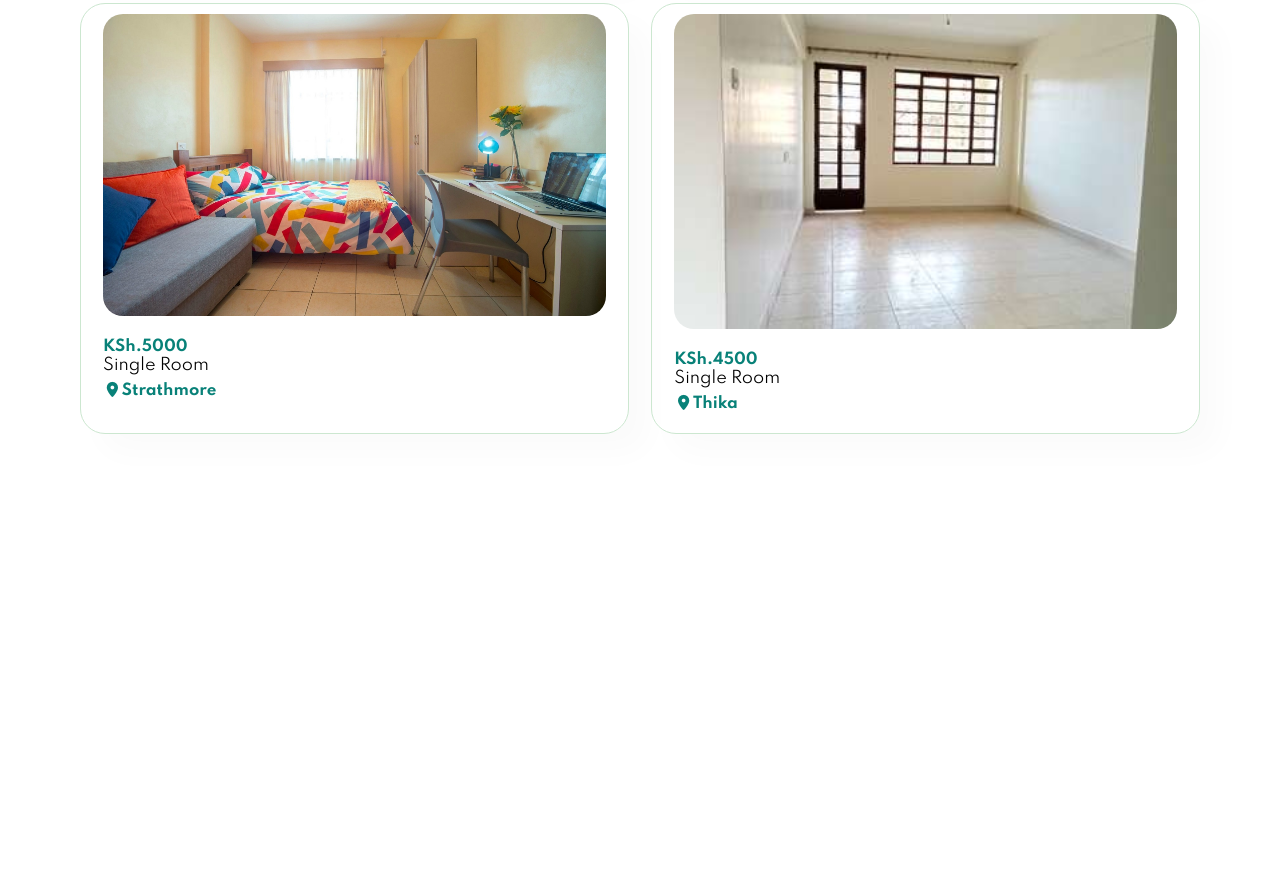
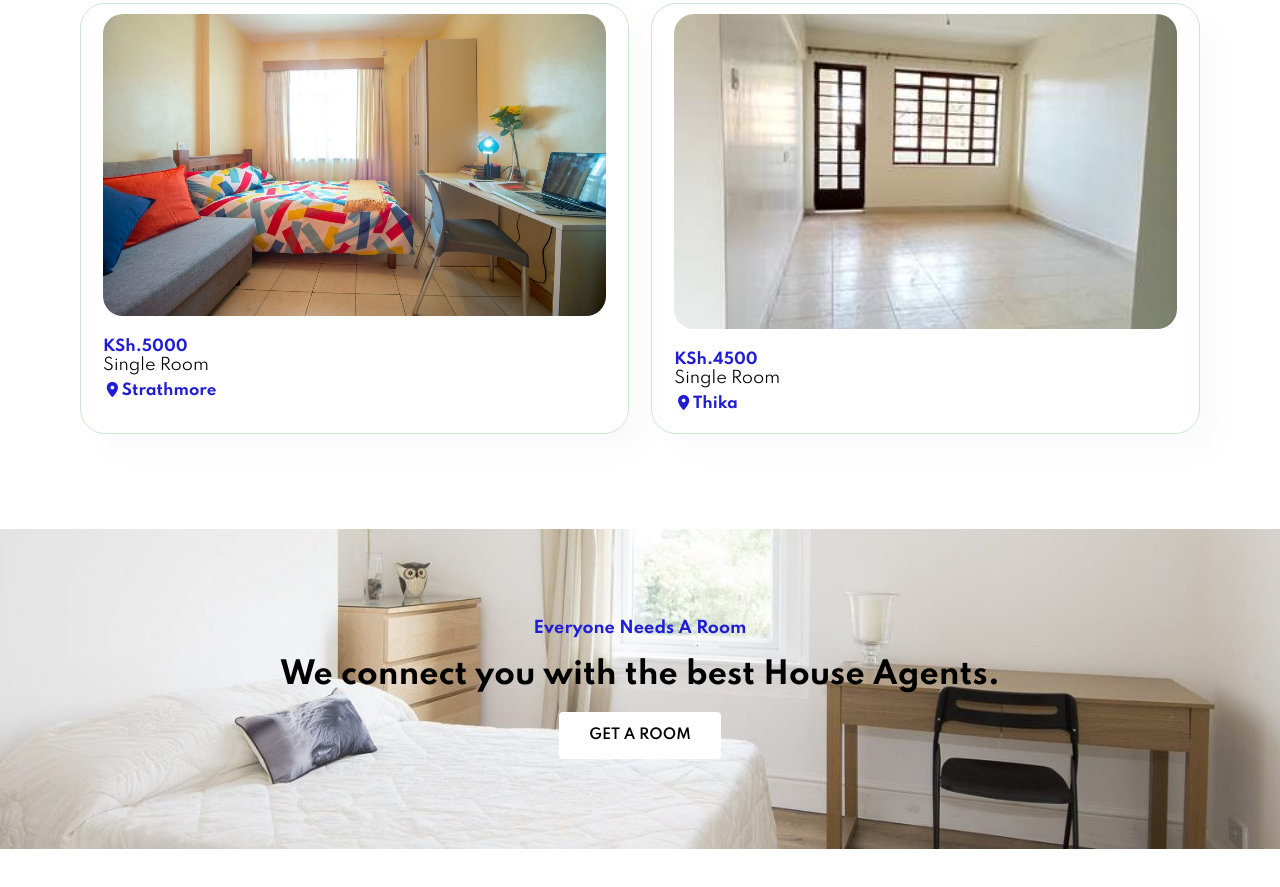
Before and after one commit to AlexWakuthii/House-Search-Made-Easy, a plain HTML site: page index.html in a window 1280 px wide. Shown: the part 1505-2392 px from the top of the page. Before the commit the page ends 1994 px from the top, so only its background shows below. Drawn offline with Linux system fonts and the light colour scheme.

Commit message:
Worked on the banner.

```diff
--- a/index.html
+++ b/index.html
@@ -83,13 +83,14 @@
             <h4> <i class="fa-solid fa-location-dot"></i></i>Thika</h4>
 
            </div>
-
-
         </div>
-
     </div>
-
 </div>
+   </section>
+   <section id="banner" class="section-margin">
+    <h4>Everyone Needs A Room</h4>
+        <h2>We connect you with the best House Agents.</h2>
+        <button class="normal">GET A ROOM</button>
 
    </section>
 
--- a/style.css
+++ b/style.css
@@ -44,7 +44,21 @@ p{
 .section-house{
     padding: 40px 80px;
 }
-
+.section-margin{
+    margin: 40px 0;
+}
+button.normal{
+    font-size: 14px;
+    font-weight: 600;
+    padding: 15px 30px;
+    color: #000;
+    background-color: #fff;
+    border-radius: 4px;
+    cursor: pointer;
+    border: none;
+    outline: none;
+    transition: 0.2s;
+}
 /* Header Starts here */
 #header{
         display: flex;
@@ -160,5 +174,35 @@ p{
     padding-top: 7px;
     font-size: 15px;
     font-weight: 700;
-    color:#088178;
+    color: #201dd6;
+
 }
+#banner{
+    display: flex;
+    flex-direction: column;
+    justify-content: center;
+    text-align: center;
+    align-items: center;
+    background-image: url(img/house/banner.jpg);
+    width: 100%;
+    height: 40vh;
+    background-size: cover;
+    background-position: center;
+}
+
+#banner h4{
+    color: #201dd6;
+    font-size: 16px;
+}
+
+#banner h2{
+    color: #000;
+    /* color: red; */
+    font-size: 30px;
+    padding:10px 0;
+}
+
+#banner button:hover{
+    background-color: #201dd6;
+    color: #fff;
+}
```
Also changed, not shown: img/house/banner.jpg (added).
